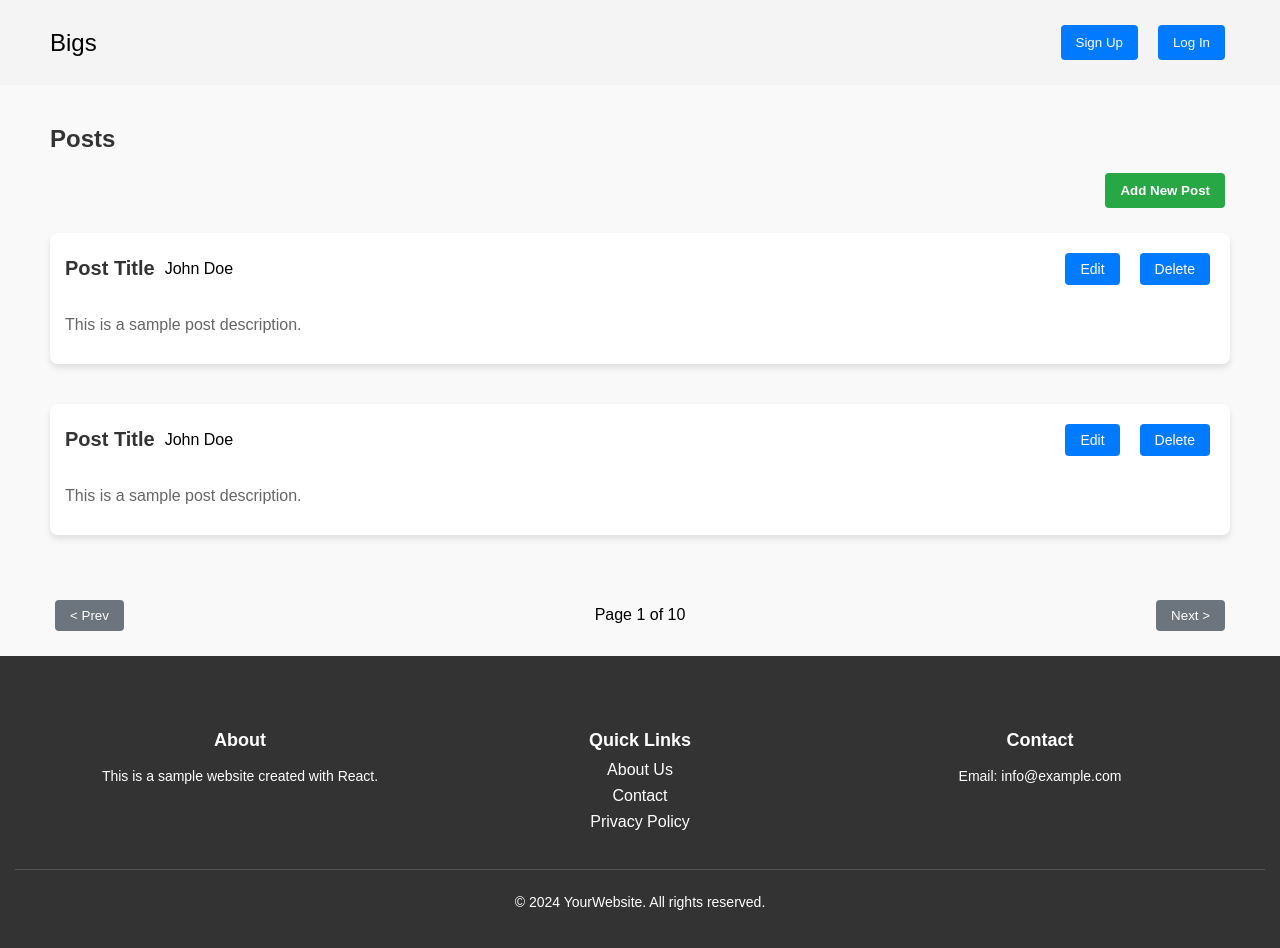
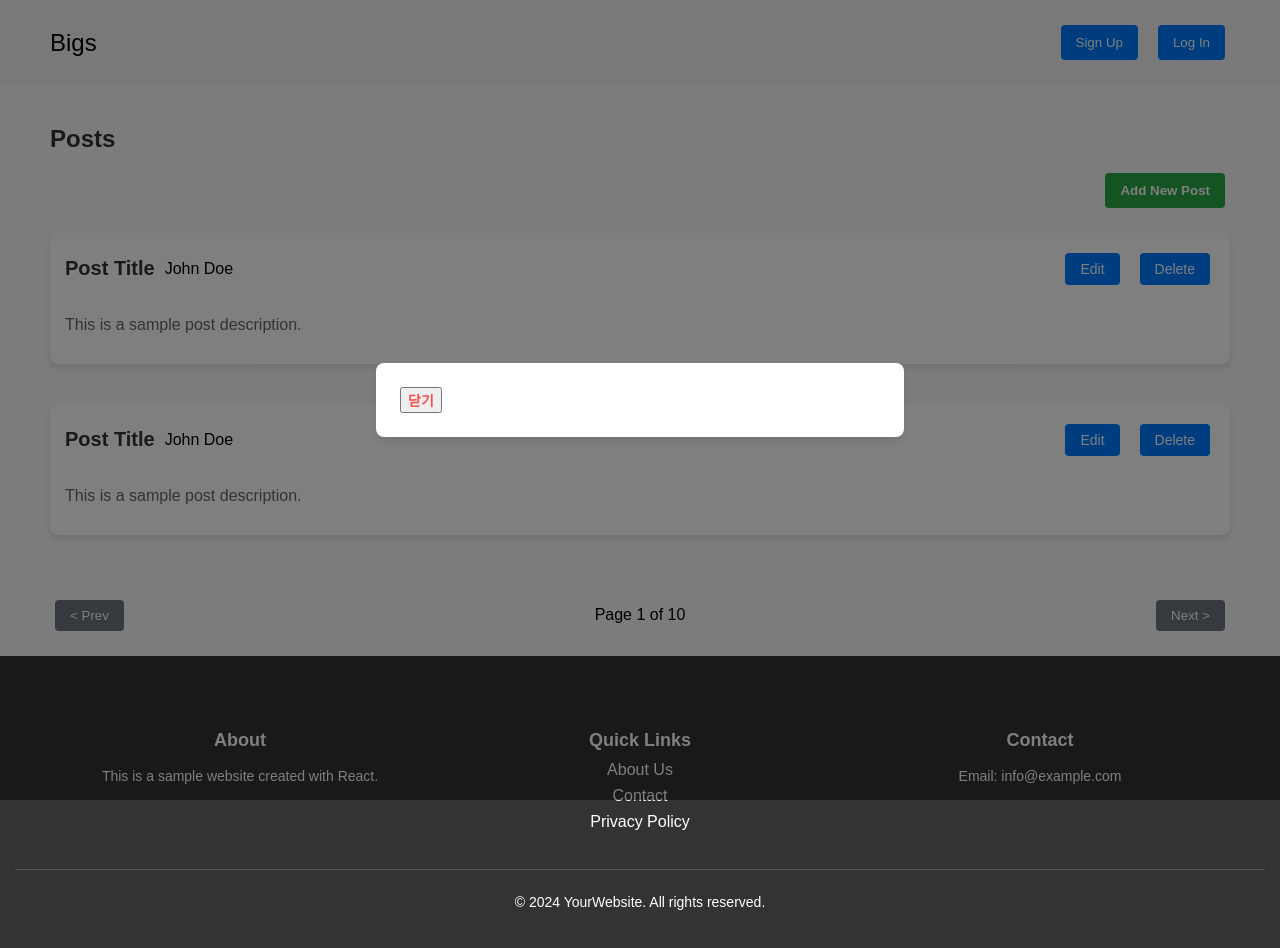
Before and after one commit to kimyeonhee912/Bigs-Front-End, a React (Create React App) app: page / in a window 1280 px wide. Both pictures are taken after a click on the button "Sign Up". Shown: the top 948 px of the page. Built offline with nearby package versions, Linux system fonts and the light colour scheme.

Commit message:
feat: auth modal 틀 완성

```diff
--- /dev/null
+++ b/src/components/Auth/modal/AuthModal.css
@@ -0,0 +1,45 @@
+/* 모달 배경 스타일 */
+.modal-overlay {
+  position: fixed;
+  inset: 0;
+  display: flex;
+  justify-content: center;
+  align-items: center;
+  background-color: rgba(0, 0, 0, 0.5);
+  z-index: 50;
+  transition: opacity 0.3s ease-in-out;
+}
+
+/* 모달 컨테이너 스타일 */
+.modal-container {
+  background-color: white;
+  padding: 24px;
+  border-radius: 8px;
+  box-shadow: 0 4px 6px rgba(0, 0, 0, 0.1);
+  width: 100%;
+  max-width: 480px;
+  transform: scale(1);
+  transition: transform 0.3s ease-in-out;
+}
+
+/* 닫기 버튼 스타일 */
+.modal-close-button {
+  font-size: 14px;
+  color: #ff4d4f;
+  cursor: pointer;
+  font-weight: bold;
+  align-self: flex-end;
+}
+
+.modal-close-button:hover {
+  color: #d9363e;
+}
+
+/* 추가적인 애니메이션  */
+.modal-container.enter {
+  transform: scale(1.05);
+}
+
+.modal-container.leave {
+  transform: scale(0.95);
+}
--- /dev/null
+++ b/src/components/Auth/modal/AuthModal.jsx
@@ -0,0 +1,19 @@
+import React from "react";
+import "./AuthModal.css";
+
+export const AuthModal = ({ isModalOpen, onModalClose, children }) => {
+  if (!isModalOpen) return null;
+
+  return (
+    <div className="modal-overlay">
+      <div className="modal-container">
+        <div className="flex justify-end mb-1">
+          <button onClick={onModalClose} className="modal-close-button">
+            닫기
+          </button>
+        </div>
+        {children}
+      </div>
+    </div>
+  );
+};
--- a/src/components/Home/HomeHeader.jsx
+++ b/src/components/Home/HomeHeader.jsx
@@ -1,14 +1,38 @@
-import React from "react";
+import React, { useState } from "react";
 import "./HomeHeader.css";
+import { AuthModal } from "../Auth/modal/AuthModal";
 
 export const HomeHeader = () => {
+  const [isModalOpen, setModalOpen] = useState(false);
+  const [currentForm, setCurrentForm] = useState("login");
+
+  const openModal = () => setModalOpen(true);
+  const closeModal = () => setModalOpen(false);
+
   return (
-    <header className="home-header">
-      <p>Bigs</p>
-      <div className="auth-buttons">
-        <button className="button">Sign Up</button>
-        <button className="button">Log In</button>
-      </div>
-    </header>
+    <>
+      <header className="home-header">
+        <p>Bigs</p>
+        <div className="auth-buttons">
+          <button
+            className="button"
+            onClick={() => {
+              openModal();
+            }}
+          >
+            Sign Up
+          </button>
+          <button
+            className="button"
+            onClick={() => {
+              openModal();
+            }}
+          >
+            Log In
+          </button>
+        </div>
+      </header>
+      <AuthModal isModalOpen={isModalOpen} onModalClose={closeModal} />
+    </>
   );
 };
```
